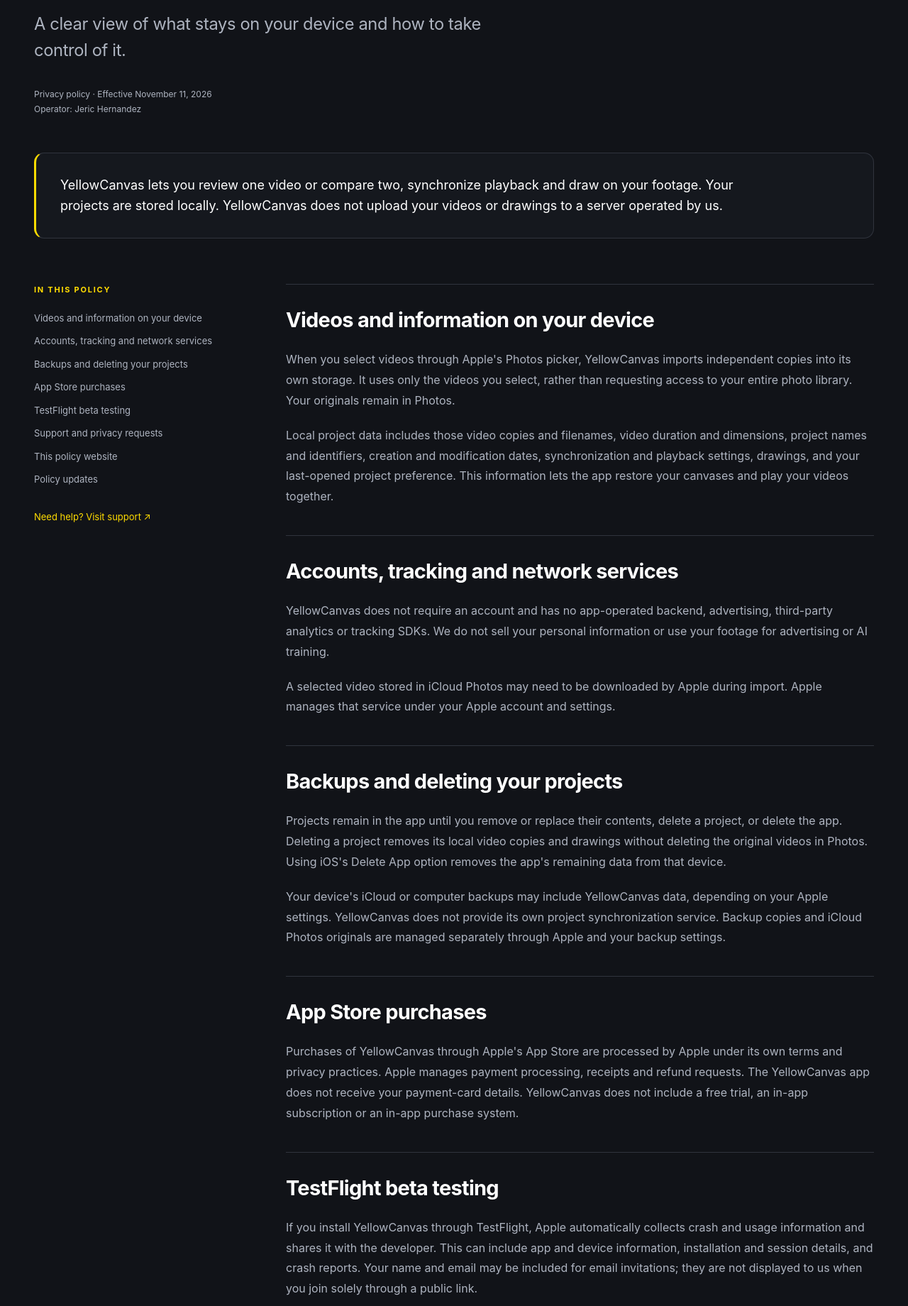
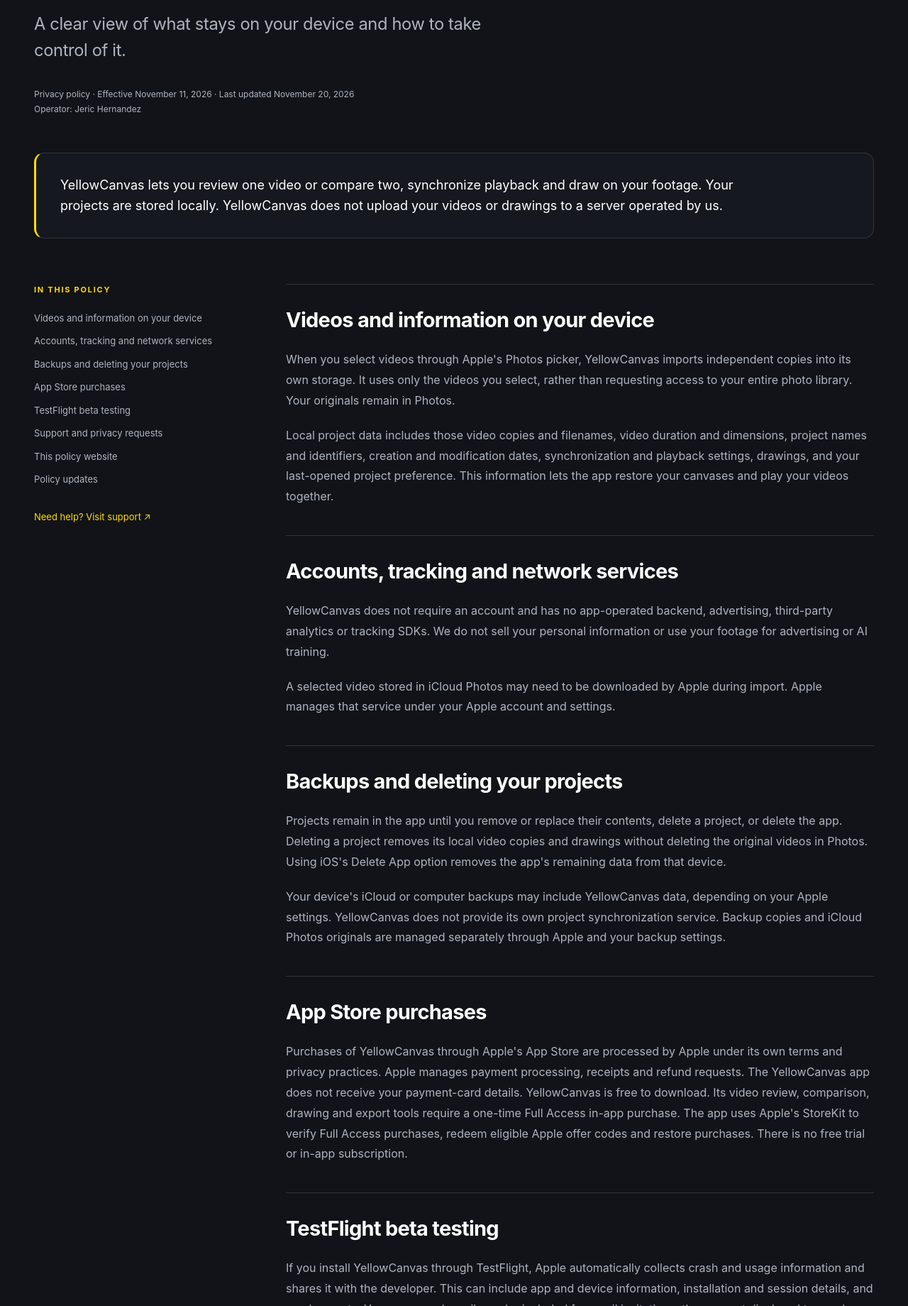
Before and after one commit to coofzilla/yellow_canvas_web, a plain HTML site: page privacy/index.html in a window 1280 px wide. Shown: the part 500-2340 px from the top of the page at 71% size. Drawn offline with Linux system fonts and the light colour scheme.

Commit message:
docs: reflect free download and Full Access purchases

```diff
--- a/privacy/index.html
+++ b/privacy/index.html
@@ -22,7 +22,7 @@
     <nav aria-label="Main navigation"><a href="../support/">Support</a><a href="../privacy/" aria-current="page">Privacy</a></nav>
   </header>
   <main id="main" class="shell legal-main">
-    <header class="legal-hero"><a class="back-link" href="../">← YellowCanvas</a><p class="eyebrow">Privacy, explained</p><h1>Your footage.<br><span>Your information.</span></h1><p class="hero-description">A clear view of what stays on your device and how to take control of it.</p><p class="meta">Privacy policy · Effective November 11, 2026<br>Operator: Jeric Hernandez</p></header>
+    <header class="legal-hero"><a class="back-link" href="../">← YellowCanvas</a><p class="eyebrow">Privacy, explained</p><h1>Your footage.<br><span>Your information.</span></h1><p class="hero-description">A clear view of what stays on your device and how to take control of it.</p><p class="meta">Privacy policy · Effective November 11, 2026 · Last updated November 20, 2026<br>Operator: Jeric Hernandez</p></header>
     <div class="legal-intro"><p>YellowCanvas lets you review one video or compare two, synchronize playback and draw on your footage. Your projects are stored locally. YellowCanvas does not upload your videos or drawings to a server operated by us.</p></div>
     <div class="legal-layout"><nav class="policy-toc" aria-label="Privacy policy contents"><p class="eyebrow">In this policy</p>
         <a href="#on-your-device">Videos and information on your device</a>
@@ -52,7 +52,7 @@
     </section>
         <section aria-labelledby="app-store-purchases">
       <h2 id="app-store-purchases">App Store purchases</h2>
-      <p>Purchases of YellowCanvas through Apple's App Store are processed by Apple under its own terms and privacy practices. Apple manages payment processing, receipts and refund requests. The YellowCanvas app does not receive your payment-card details. YellowCanvas does not include a free trial, an in-app subscription or an in-app purchase system.</p>
+      <p>Purchases of YellowCanvas through Apple's App Store are processed by Apple under its own terms and privacy practices. Apple manages payment processing, receipts and refund requests. The YellowCanvas app does not receive your payment-card details. YellowCanvas is free to download. Its video review, comparison, drawing and export tools require a one-time Full Access in-app purchase. The app uses Apple's StoreKit to verify Full Access purchases, redeem eligible Apple offer codes and restore purchases. There is no free trial or in-app subscription.</p>
     </section>
         <section aria-labelledby="testflight">
       <h2 id="testflight">TestFlight beta testing</h2>
```
Also changed, not shown: index.html (+1 -1 lines), support/index.html (+2 -2 lines), 1 other file.
